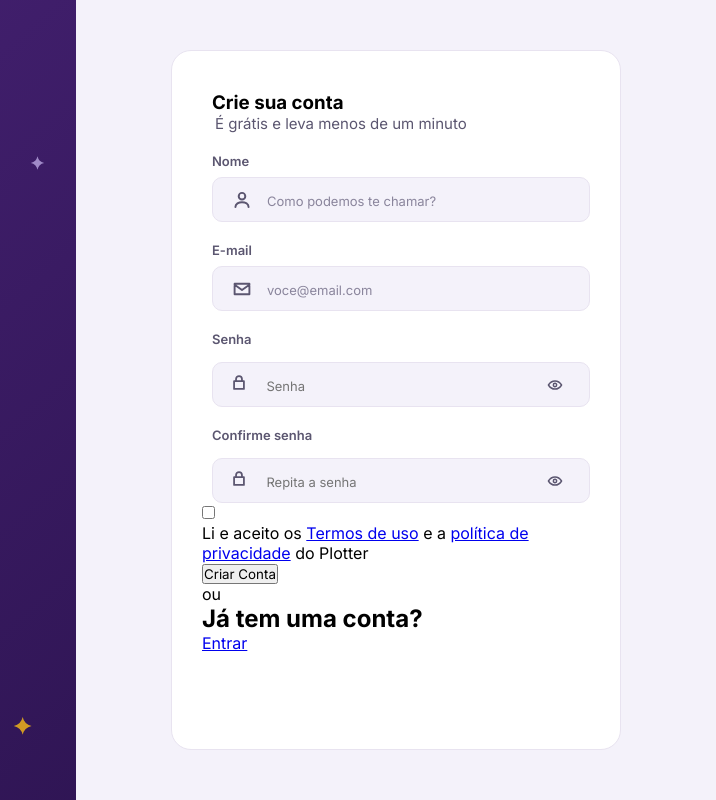
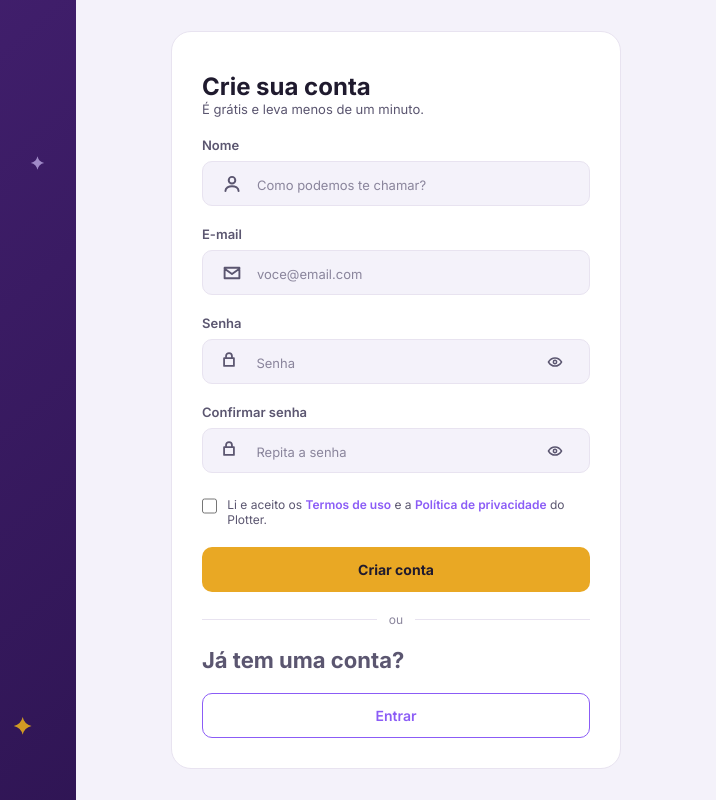
Before and after one commit to Gabriela-Marcelino/Plotter, a plain HTML site: page Plotter/cadastro.html in a window 1280 px wide. Shown: the full height of the page, 564-1280 px from the left. Drawn offline with Linux system fonts and the light colour scheme.

Commit message:
finalização do css do cadastro

```diff
--- a/CSS/cadastro.css
+++ b/CSS/cadastro.css
@@ -13,14 +13,14 @@ button {
   font-family: inherit;
 }
 
-/* dividindo a tela em 2 */
+/* DIVISÃO DA TELA EM 2 */
 .container_login {
   display: grid;
   grid-template-columns: 1fr 1fr;
   min-height: 100vh;
 }
 
-
+/*  LADO ESQUERDO */
 .container_login_esquerdo {
   background-color: #4a2478;
   background-image: url("../Img/Login/Login-Fundo.svg");
@@ -36,7 +36,6 @@ button {
   text-align: center;
 }
 
-/* logo */
 .container_logo {
   width: 480px;
   max-width: 90%;
@@ -49,7 +48,6 @@ button {
   display: block;
 }
 
-/* título */
 .titulo_cabecalho_login_esquerdo h2 {
   font-family: Georgia, "Times New Roman", serif;
   font-size: 38px;
@@ -57,7 +55,6 @@ button {
   margin-bottom: 14px;
 }
 
-/* subtítulo */
 .subtitulo_login {
   font-size: 16px;
   line-height: 1.5;
@@ -66,12 +63,10 @@ button {
   color: #d9d0ec;
 }
 
-/* espaço entre o cabeçalho e a lista */
 .container_cabecalho_login_esquerdo {
   margin-bottom: 44px;
 }
 
-/* lista com estrelinhas */
 .lista_login_esquerdo {
   list-style: none;
   text-align: left;
@@ -87,54 +82,56 @@ button {
   margin-right: 12px;
 }
 
-/* lado direito (como já estava) */
+/*  LADO DIREITO */
 .container_login_direito {
   background-color: #f4f2fa;
-}
-
-.container_login_direito{
-    background-color: #F4F2FA;
   display: flex;
   flex-direction: column;
   align-items: center;
-    justify-content: center;}
+  justify-content: center;
+}
 
-    .Card_criar_conta{
+.Card_criar_conta {
   width: 450px;
   min-height: 700px;
   background-color: white;
   border-radius: 20px;
   border: 1px solid #e8e3f0;
-       padding: 30px;}
+  padding: 30px;
+}
 
-       .Cabecalho_criar_conta{
+/*  CABEÇALHO DO CARD  */
+.Cabecalho_criar_conta {
   margin-top: 10px;
-        margin-left: 10px;}
+}
 
-            .Cabecalho_criar_conta p{
-            margin-top: 0px;
-            margin-left: 3px;
-            font-family: inter, sans-serif;
-            font-size: 15px;
-            color: #5B5670;}
+.Cabecalho_criar_conta h1 {
+  font-size: 24px;
+  font-weight: 700;
+  color: #1f1a2e;
+}
 
+.Cabecalho_criar_conta p {
+  margin-top: 0;
+  font-size: 13px;
+  color: #5b5670;
+}
 
-
-
-    .info_nome_criar_conta{
+/* CAMPO: NOME */
+.info_nome_criar_conta {
   margin-top: 20px;
-        margin-left: 10px;
   display: flex;
   flex-direction: column;
   gap: 8px;
 }
-    .nome_cadastro{
+
+.nome_cadastro {
   font-size: 13px;
   font-weight: 600;
-        color: #5B5670;
+  color: #5b5670;
 }
 
-    .div_input_nome{
+.div_input_nome {
   display: flex;
   align-items: center;
   gap: 10px;
@@ -144,10 +141,12 @@ button {
   border-radius: 10px;
   background-color: #f4f2fa;
 }
-    .div_input_nome:focus-within{
+
+.div_input_nome:focus-within {
   border-color: #8b5cf6;
-        box-shadow: 0 0 0 3px #ddc4ff
+  box-shadow: 0 0 0 3px #ddc4ff;
 }
+
 .icon_nome {
   display: flex;
   align-items: center;
@@ -158,7 +157,6 @@ button {
   height: 30px;
 }
 
-/* container do input ocupa o espaço que sobrar */
 .input_do_nome {
   flex: 1;
 }
@@ -177,22 +175,21 @@ button {
   color: #8a859c;
 }
 
-
-
-    .info_email_criar_conta{
+/* CAMPO: E-MAIL */
+.info_email_criar_conta {
   margin-top: 20px;
-        margin-left: 10px;
   display: flex;
   flex-direction: column;
   gap: 8px;
 }
-    .email_cadastro{
+
+.email_cadastro {
   font-size: 13px;
   font-weight: 600;
-        color: #5B5670;
+  color: #5b5670;
 }
 
-    .div_input_email{
+.div_input_email {
   display: flex;
   align-items: center;
   gap: 10px;
@@ -202,10 +199,12 @@ button {
   border-radius: 10px;
   background-color: #f4f2fa;
 }
-    .div_input_email:focus-within{
+
+.div_input_email:focus-within {
   border-color: #8b5cf6;
-        box-shadow: 0 0 0 3px #ddc4ff
+  box-shadow: 0 0 0 3px #ddc4ff;
 }
+
 .icon_email {
   display: flex;
   align-items: center;
@@ -234,23 +233,21 @@ button {
   color: #8a859c;
 }
 
-
-
-.info_senha_criar_conta{
+/* CAMPO: SENHA */
+.info_senha_criar_conta {
   margin-top: 20px;
-  margin-left: 10px;
   display: flex;
   flex-direction: column;
-  gap: 15px;
+  gap: 8px;
 }
 
-.senha_cadastro{
+.senha_cadastro {
   font-size: 13px;
-  color: #5B5670;
+  color: #5b5670;
   font-weight: 600;
 }
 
-.div_input_senha{
+.div_input_senha {
   display: flex;
   align-items: center;
   background-color: #f4f2fa;
@@ -260,6 +257,16 @@ button {
   border: 1px solid #e8e3f0;
   border-radius: 10px;
 }
+
+.div_input_senha:focus-within {
+  border-color: #8b5cf6;
+  box-shadow: 0 0 0 3px #ddc4ff;
+}
+
+.input_da_senha {
+  flex: 1;
+}
+
 .campo_senha {
   width: 100%;
   height: 100%;
@@ -270,24 +277,8 @@ button {
   outline: none;
 }
 
-.botao_mostrar_senha {
-  background: transparent;
-  border: none;
-  padding: 0;
-  cursor: pointer;
-  display: flex;
-  align-items: center;
-  justify-content: center;
-}
-
-.input_da_senha {
-  flex: 1;
-}
-
-.botao_mostrar_senha img {
-  width: 40px;
-  height: 20px;
-  display: block;
+.campo_senha::placeholder {
+  color: #8a859c;
 }
 
 .botao_mostrar_senha {
@@ -303,26 +294,60 @@ button {
 .botao_mostrar_senha img {
   width: 40px;
   height: 20px;
-  display: block;}
+  display: block;
+}
 
+/* FORÇA DA SENHA */
 
+.forca_senha {
+  display: none;
+  flex-direction: column;
+  gap: 6px;
+}
 
+/* aparece quando o campo de senha deixa de estar vazio */
+.info_senha_criar_conta:has(.campo_senha:not(:placeholder-shown)) .forca_senha {
+  display: flex;
+}
 
-.info_verificacao_senha_criar_conta{
+.barras_forca {
+  display: flex;
+  gap: 8px;
+}
+
+.barra {
+  flex: 1;
+  height: 3px;
+  border-radius: 2px;
+  background-color: #e8e3f0;
+}
+
+/* o JS só precisa adicionar a classe "ativa" nas barras */
+.barra.ativa:nth-child(1) { background-color: #ef4444; }
+.barra.ativa:nth-child(2) { background-color: #e9a824; }
+.barra.ativa:nth-child(3) { background-color: #22c55e; }
+.barra.ativa:nth-child(4) { background-color: #16a34a; }
+
+.texto_forca_senha {
+  font-size: 11px;
+  color: #8a859c;
+}
+
+/* CONFIRMAR SENHA */
+.info_verificacao_senha_criar_conta {
   margin-top: 20px;
-  margin-left: 10px;
   display: flex;
   flex-direction: column;
-  gap: 15px;
+  gap: 8px;
 }
 
-.confimacao_senha{
+.confimacao_senha {
   font-size: 13px;
-  color: #5B5670;
+  color: #5b5670;
   font-weight: 600;
 }
 
-.div_input_confimacao_senha{
+.div_input_confimacao_senha {
   display: flex;
   align-items: center;
   background-color: #f4f2fa;
@@ -333,7 +358,12 @@ button {
   border-radius: 10px;
 }
 
-.input_da_confirmacao_senha{
+.div_input_confimacao_senha:focus-within {
+  border-color: #8b5cf6;
+  box-shadow: 0 0 0 3px #ddc4ff;
+}
+
+.input_da_confirmacao_senha {
   flex: 1;
 }
 
@@ -345,6 +375,10 @@ button {
   color: #1f1a2e;
   border: none;
   outline: none;
+}
+
+.input_confirmacao_senha::placeholder {
+  color: #8a859c;
 }
 
 .div_input_confimacao_senha .botao_confirmar_senha {
@@ -361,3 +395,98 @@ button {
   height: 20px;
   display: block;
 }
+
+/* PARTE INFERIOR */
+.parte_inferior_login {
+  display: flex;
+  flex-direction: column;
+  gap: 20px;
+  margin-top: 24px;
+}
+
+/* checkbox + texto lado a lado */
+.checkbox_criar_conta {
+  display: flex;
+  flex-direction: row;
+  align-items: flex-start;
+  gap: 10px;
+}
+
+.checkbox_criar_conta input[type="checkbox"] {
+  margin: 1px 0 0 0;
+  width: 16px;
+  height: 16px;
+  accent-color: #8b5cf6;
+}
+
+.checkbox_criar_conta p {
+  margin: 0;
+  font-size: 12px;
+  color: #5b5670;
+}
+
+.checkbox_criar_conta a {
+  color: #8b5cf6;
+  font-weight: 600;
+  text-decoration: none;
+}
+
+/* botão criar conta */
+.botao_criar_conta button {
+  width: 100%;
+  height: 45px;
+  border: none;
+  border-radius: 10px;
+  background-color: #e9a824;
+  color: #1f1a2e;
+  font-size: 14px;
+  font-weight: 700;
+  cursor: pointer;
+}
+
+.botao_criar_conta button:hover {
+  background-color: #d99a1b;
+}
+
+/* divisor "ou" */
+.divisor_ou {
+  display: flex;
+  align-items: center;
+  gap: 12px;
+  font-size: 12px;
+  color: #8a859c;
+}
+
+.divisor_ou::before,
+.divisor_ou::after {
+  content: "";
+  flex: 1;
+  height: 1px;
+  background-color: #e8e3f0;
+}
+
+/* "Já tem uma conta?" */
+.cabecalho_possui_conta h2 {
+  font-size: 22px;
+  font-weight: 700;
+  color: #5b5670;
+}
+
+/* botão entrar */
+.botao_possui_conta a {
+  display: flex;
+  align-items: center;
+  justify-content: center;
+  height: 45px;
+  border: 1px solid #8b5cf6;
+  border-radius: 10px;
+  background-color: #fff;
+  color: #8b5cf6;
+  font-size: 14px;
+  font-weight: 600;
+  text-decoration: none;
+}
+
+.botao_possui_conta a:hover {
+  background-color: #f4f2fa;
+}
--- a/Plotter/cadastro.html
+++ b/Plotter/cadastro.html
@@ -37,7 +37,7 @@
             <article class="Card_criar_conta">
                 <div class="Cabecalho_criar_conta">
                     <h1>Crie sua conta</h1>
-                    <p>É grátis e leva menos de um minuto</p>
+                    <p>É grátis e leva menos de um minuto.</p>
                 </div>
                 <form>
 
@@ -80,13 +80,20 @@
                         </div>
                         <button type="button" class="botao_mostrar_senha" aria-label="Mostrar senha"><img src="../Img/Login/Login-icon-olho-revelar.svg" alt=""></button>
                     </div>
+
+                    <div class="forca_senha">
+                        <div class="barras_forca">
+                            <span class="barra"></span>
+                            <span class="barra"></span>
+                            <span class="barra"></span>
+                            <span class="barra"></span>
+                        </div>
+                        <p class="texto_forca_senha">Força da senha: <span id="nivel_forca"></span> · use 8 ou mais caracteres, com letras e números.</p>
+                    </div>
                 </div>
 
-
-
-
                 <div class="info_verificacao_senha_criar_conta">
-                        <label for="input_senha_cadastro_confirmacao" class="confimacao_senha">Confirme senha</label>
+                    <label for="input_senha_cadastro_confirmacao" class="confimacao_senha">Confirmar senha</label>
                     <div class="div_input_confimacao_senha">
                         <div class="icon_senha">
                             <img src="../Img/Login/Login-icon-cadeado-senha.svg" alt="">
@@ -100,24 +107,30 @@
                     </div>
                 </div>
 
-
+                <div class="parte_inferior_login">
                     <div class="checkbox_criar_conta">
                         <input type="checkbox">
-                        <p>Li e aceito os <a href="termos_de_uso.html">Termos de uso</a> e a  <a href="politica_de_privacidade.html">política de privacidade</a> do Plotter</p>
+                        <div class="termo_de_politica">
+                            <p>Li e aceito os <a href="termos_de_uso.html">Termos de uso</a> e a <a href="politica_de_privacidade.html">Política de privacidade</a> do Plotter.</p>
                         </div>
+                    </div>
+
                     <div class="botao_criar_conta">
-                        <button onclick="CriarConta()">Criar Conta</button>
+                        <button type="button" onclick="CriarConta()">Criar conta</button>
                     </div>
-                    <div>
+
+                    <div class="divisor_ou">
                         <p>ou</p>
                     </div>
+
                     <div class="cabecalho_possui_conta">
                         <h2>Já tem uma conta?</h2>
                     </div>
+
                     <div class="botao_possui_conta">
-                        <a href="Plotter/login.html">Entrar</a>
+                        <a href="login.html">Entrar</a>
                     </div>
-
+                </div>
                 </form>
                 </article>
         </section>
```
Lines whose indentation alone changed are shown as unchanged.
